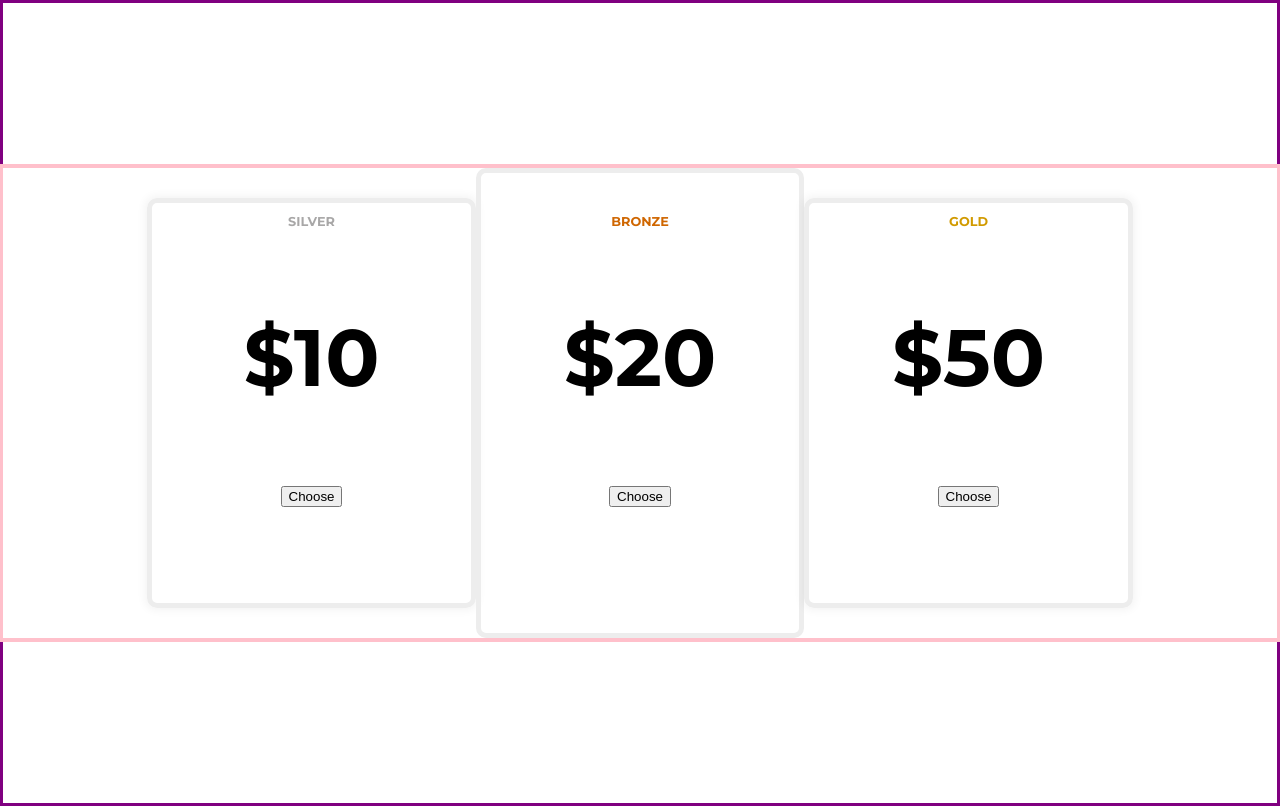
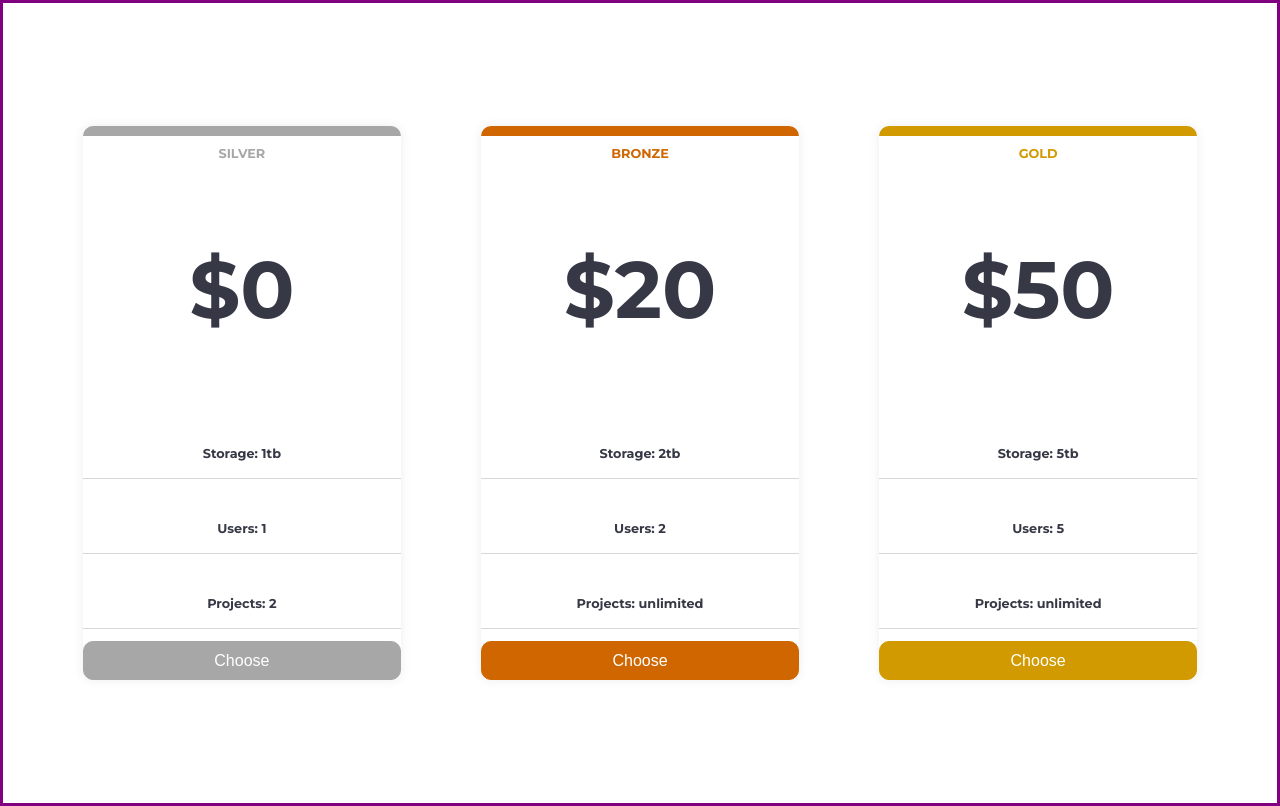
Before and after one commit to pedrolmr/pricing-plans, a React (Create React App) app: page / in a window 1280 px wide. Built offline with nearby package versions, Linux system fonts and the light colour scheme.

Commit message:
styled form and cards

```diff
--- a/src/App.css
+++ b/src/App.css
@@ -6,4 +6,9 @@
   border: 3px solid purple;
   height: 100vh;
   font-family: 'Montserrat', sans-serif;
+
+  /* color: hsl(240, 78%, 98%);
+color: hsl(234, 14%, 74%);
+color: hsl(233, 13%, 49%);
+color: hsl(232, 13%, 33%) */
 }
--- a/src/components/CardComponent/CardComponent.css
+++ b/src/components/CardComponent/CardComponent.css
@@ -1,28 +1,31 @@
 .card-container {
   display: flex;
-  border: 4px solid pink;
+  /* border: 4px solid pink; */
   width: 100%;
-  justify-content: center;
+  justify-content: space-evenly;
   align-items: center;
 }
 .card {
+  display: flex;
+  flex-direction: column;
+  justify-content: space-between;
   width: 25%;
-  height: 400px;
-  border: 5px solid rgb(237, 237, 237);
+  /* height: 400px; */
+  /* border: 5px solid rgb(237, 237, 237); */
   border-radius: 10px;
-  padding: 0;
+  /* padding: 0; */
+  /* margin: 0; */
   text-align: center;
   -webkit-box-shadow: 0px 0px 10px 2px rgba(0, 0, 0, 0.05);
   -moz-box-shadow: 0px 0px 10px 2px rgba(0, 0, 0, 0.05);
   box-shadow: 0px 0px 10px 2px rgba(0, 0, 0, 0.05);
+  /* padding-top: 10px; */
 }
-.card:nth-child(2) {
-  /* border: 10px solid black; */
-  padding: 30px 0;
-  box-shadow: none;
-  /* background-color: #d9ad82; */
-}
+
 .card:nth-child(1) h2 {
+  border-top: 10px solid rgb(168, 167, 167);
+  border-radius: 10px;
+  padding-top: 10px;
   color: rgb(168, 167, 167);
   color: linear-gradient(
     90deg,
@@ -31,6 +34,9 @@
   );
 }
 .card:nth-child(2) h2 {
+  border-top: 10px solid rgb(207, 102, 0);
+  border-radius: 10px;
+  padding-top: 10px;
   /* color: #d9ad82; */
   color: rgb(207, 102, 0);
   color: linear-gradient(
@@ -41,6 +47,9 @@
 }
 
 .card:nth-child(3) h2 {
+  border-top: 10px solid rgb(209, 154, 0);
+  border-radius: 10px;
+  padding-top: 10px;
   /* color: #ffd700; */
   color: rgb(209, 154, 0);
   color: linear-gradient(
@@ -53,8 +62,43 @@
 .card h2 {
   font-size: 0.8rem;
   text-transform: uppercase;
+  margin: 0;
 }
 .card p {
   font-size: 5rem;
   font-weight: 700;
+  color: #363845;
 }
+.card-container .card .perks {
+  display: flex;
+  flex-direction: column;
+  line-height: 3rem;
+}
+.card-container .card .perks p {
+  border-bottom: 1px solid #d7d7d7;
+  font-size: 0.8rem;
+  font-weight: 100;
+}
+
+.card-container .card button {
+  border: none;
+  outline: none;
+  width: 100%;
+  font-size: 1rem;
+  padding: 3%;
+  border-radius: 10px;
+  color: white;
+}
+
+.card-container .card:nth-child(1) button {
+  border: 1px solid rgb(168, 167, 167);
+  background-color: rgb(168, 167, 167);
+}
+.card-container .card:nth-child(2) button {
+  border: 1px solid rgb(207, 102, 0);
+  background-color: rgb(207, 102, 0);
+}
+.card-container .card:nth-child(3) button {
+  border: 1px solid rgb(209, 154, 0);
+  background-color: rgb(209, 154, 0);
+}
--- a/src/components/CardComponent/CardComponent.js
+++ b/src/components/CardComponent/CardComponent.js
@@ -10,13 +10,18 @@ const CardComponent = ({ data, modal, toggleModal }) => {
     setPlan(planInfo);
     toggleModal();
   };
+  data.map((c) => console.log(c.perks));
   return (
     <div className='card-container'>
       {data.map((card) => (
         <div className='card' key={card.id}>
           <h2>{card.plan}</h2>
           <p>${card.price}</p>
-
+          <div className='perks'>
+            <p>Storage: {card.perks.storage}</p>
+            <p>Users: {card.perks.users}</p>
+            <p>Projects: {card.perks.projects}</p>
+          </div>
           <button onClick={() => displayPayment(card)}>Choose</button>
         </div>
       ))}
--- a/src/components/ModalComponent/ModalForm.css
+++ b/src/components/ModalComponent/ModalForm.css
@@ -13,10 +13,10 @@
   display: flex;
   flex-direction: column;
   padding: 50px 50px;
-  border: 3px solid rgb(187, 187, 187);
   background: white;
   z-index: 2;
-  border: 4px solid black;
+  /* border: 4px solid black; */
+  width: 25%;
   position: relative;
 }
 .modal-form .close-modal {
@@ -33,23 +33,85 @@
 }
 
 .modal-form form {
-  border: 4px solid purple;
-  display: flex;
-  flex-direction: column;
-}
-.modal-form form {
-  border: 4px solid purple;
+  /* border: 4px solid purple; */
   display: flex;
   flex-direction: column;
   width: 100%;
 }
+
 .modal-form form label {
-  border: 2px solid black;
+  /* border: 2px solid black; */
   font-size: 0.7rem;
+  /* margin-bottom: 10px; */
 }
+
 .modal-form input {
   border: 1px solid #ebebeb;
   border-radius: 5px;
-  /* font-size: 1rem; */
+  /* width: 300px; */
+  margin-bottom: 10px;
   padding: 10px;
 }
+.modal-form form .card-info {
+  /* border: 4px solid purple; */
+  display: flex;
+  flex-direction: column;
+  /* padding: 20px; */
+}
+.modal-form form .card-info .card-input {
+  display: flex;
+  flex-direction: row;
+  border: 1px solid #ebebeb;
+  border-radius: 5px;
+  margin-top: 10px;
+}
+
+.modal-form form .card-info .card-input input {
+  display: flex;
+  flex-direction: row;
+  border: none;
+  margin: 0;
+}
+.modal-form form .card-info .card-input input#cardnumber {
+  width: 70%;
+}
+.modal-form form .card-info .card-input input#exp {
+  border-left: 1px solid #ebebeb;
+  border-radius: 0%;
+  width: 15%;
+}
+.modal-form form .card-info .card-input input#cvc {
+  width: 15%;
+  border-left: 1px solid #ebebeb;
+  border-radius: 0%;
+}
+
+.header button {
+  margin-top: 10px;
+  width: 100%;
+  font-size: 1rem;
+  text-transform: uppercase;
+  padding: 10px;
+  border: none;
+  border-radius: 5px;
+  background: rgb(55, 178, 255);
+  color: #fff;
+  outline: none;
+  cursor: pointer;
+}
+.header button:hover {
+  background: rgb(47, 157, 225);
+}
+
+.bronze {
+  text-align: center;
+  color: rgb(207, 102, 0);
+}
+.silver {
+  text-align: center;
+  color: rgb(168, 167, 167);
+}
+.gold {
+  text-align: center;
+  color: rgb(209, 154, 0);
+}
--- a/src/components/ModalComponent/ModalForm.js
+++ b/src/components/ModalComponent/ModalForm.js
@@ -2,6 +2,14 @@ import React from 'react';
 import './ModalForm.css';
 
 const ModalForm = ({ plan, closeModal }) => {
+  const planClasses =
+    plan.plan === 'bronze'
+      ? 'bronze'
+      : plan.plan === 'silver'
+      ? 'silver'
+      : plan.plan === 'gold'
+      ? 'gold'
+      : '';
   console.log(plan);
   return (
     <div className='modal-overlay'>
@@ -10,9 +18,7 @@ const ModalForm = ({ plan, closeModal }) => {
           X
         </button>
         <div className='header'>
-          <h1>{plan.plan}</h1>
-          <p>${plan.price}</p>
-
+          <h1 className={planClasses}>{plan.plan}</h1>
           <form>
             <label htmlFor='name' id='name'>
               Name:
@@ -28,6 +34,8 @@ const ModalForm = ({ plan, closeModal }) => {
               id='lastname'
               placeholder='Last Name'
             ></input>
+
+            <div className='card-info'>
               <label htmlFor='payment'>Choose your payment method</label>
 
               <select id='payment'>
@@ -35,15 +43,24 @@ const ModalForm = ({ plan, closeModal }) => {
                 <option value='debitcard'>Debit Card</option>
               </select>
 
+              <div className='card-input'>
                 <input
                   type='cardnumber'
                   name='cardnumber'
                   id='cardnumber'
                   placeholder='Card number'
                 ></input>
-            <input type='exp' name='exp' id='exp' placeholder='MM/YY'></input>
+                <input
+                  type='exp'
+                  name='exp'
+                  id='exp'
+                  placeholder='MM/YY'
+                ></input>
                 <input type='cvc' name='cvc' id='cvc' placeholder='CVC'></input>
+              </div>
+            </div>
           </form>
+          <button>Pay: ${plan.price}</button>
         </div>
       </div>
     </div>
--- a/src/data.js
+++ b/src/data.js
@@ -2,17 +2,32 @@ const data = [
   {
     id: 0,
     plan: 'silver',
-    price: 10,
+    price: 0,
+    perks: {
+      storage: '1tb',
+      users: 1,
+      projects: 2,
+    },
   },
   {
     id: 1,
     plan: 'bronze',
     price: 20,
+    perks: {
+      storage: '2tb',
+      users: 2,
+      projects: 'unlimited',
+    },
   },
   {
     id: 2,
     plan: 'gold',
     price: 50,
+    perks: {
+      storage: '5tb',
+      users: 5,
+      projects: 'unlimited',
+    },
   },
 ];
 
```
Lines whose indentation alone changed are shown as unchanged.
